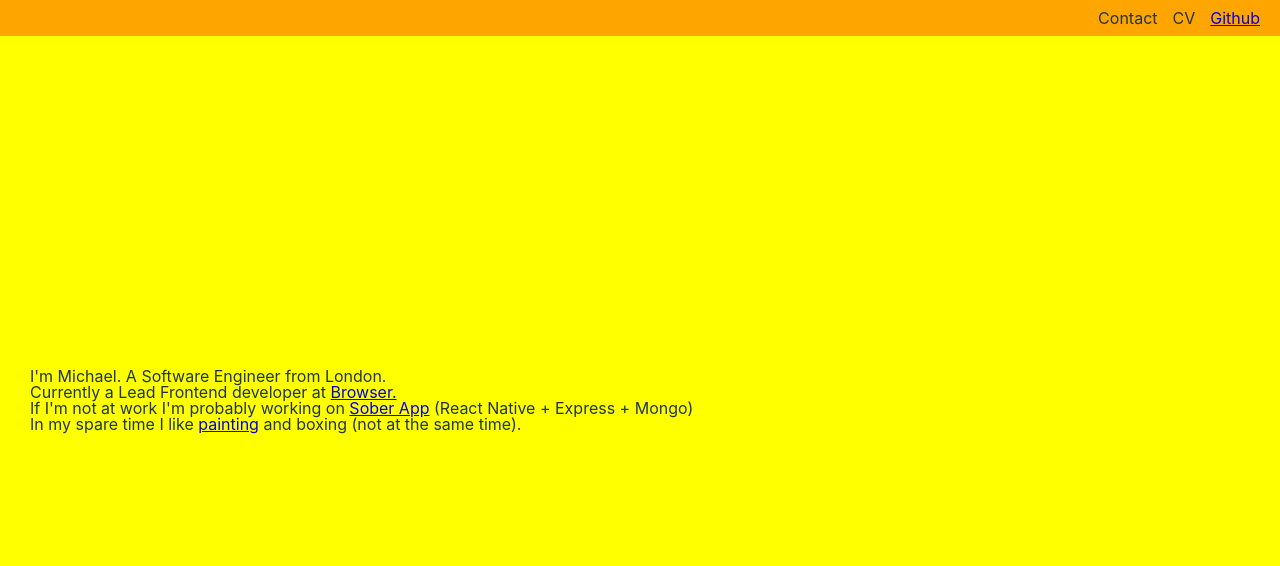
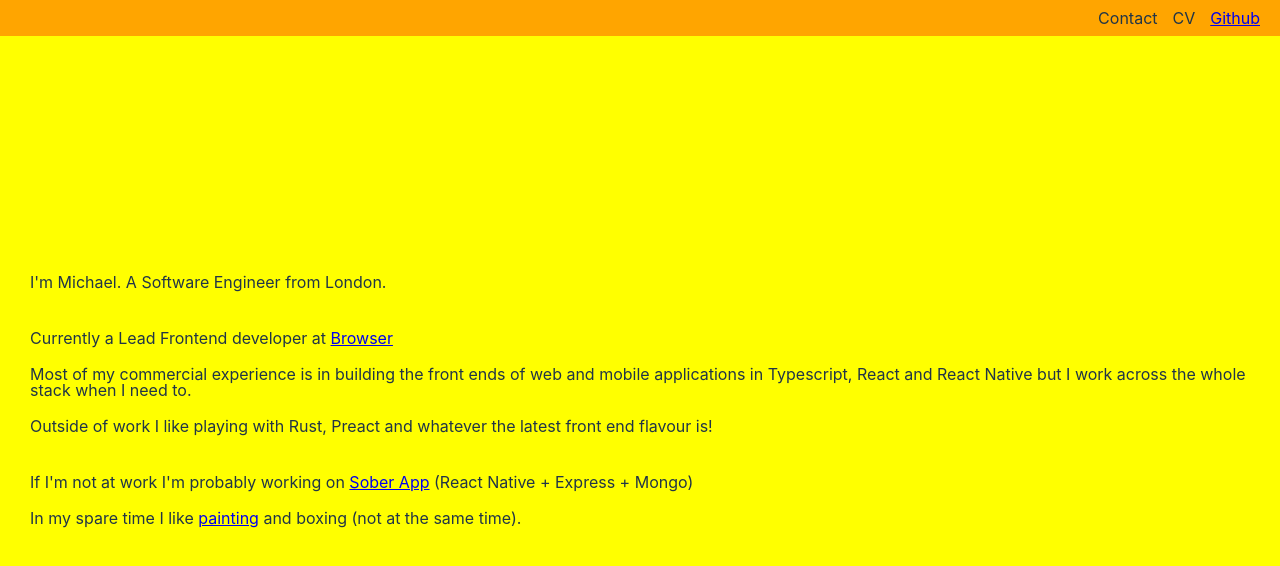
Before and after one commit to msmfa/portfolio-v2, a React (Vite) app: page / in a window 1280 px wide. Shown: the top 566 px of the page. Built offline with nearby package versions, Linux system fonts and the light colour scheme.

Commit message:
chore: update copy

```diff
--- a/src/AboutText.tsx
+++ b/src/AboutText.tsx
@@ -1,14 +1,28 @@
+import Spacer from "./Spacer";
+
 export default function AboutText() {
   return (
     <article>
       <p>
         I'm Michael. A Software Engineer from London.
-        <br />
+        <Spacer size={2} />
         Currently a Lead Frontend developer at{" "}
         <a href="https://www.browserlondon.com/" target="blank">
-          Browser.
+          Browser
         </a>
+        <Spacer />
+        <p>
+          Most of my commercial experience is in building the front ends of web
+          and mobile applications in Typescript, React and React Native but I
+          work across the whole stack when I need to.
+        </p>
+        <Spacer />
+        <p>
+          Outside of work I like playing with Rust, Preact and whatever the
+          latest front end flavour is!
+        </p>
       </p>
+      <Spacer size={2} />
       <p>
         If I'm not at work I'm probably working on{" "}
         <a href="https://www.sober-app.co.uk/" target="blank">
@@ -16,6 +30,7 @@ export default function AboutText() {
         </a>{" "}
         (React Native + Express + Mongo)
       </p>
+      <Spacer />
 
       <p>
         In my spare time I like{" "}
--- /dev/null
+++ b/src/Spacer.tsx
@@ -0,0 +1,8 @@
+type Props = {
+  size?: number;
+};
+
+export default function Spacer({ size = 1 }: Props) {
+  const formattedSize = size * 20;
+  return <div style={{ height: formattedSize, width: formattedSize }} />;
+}
```
